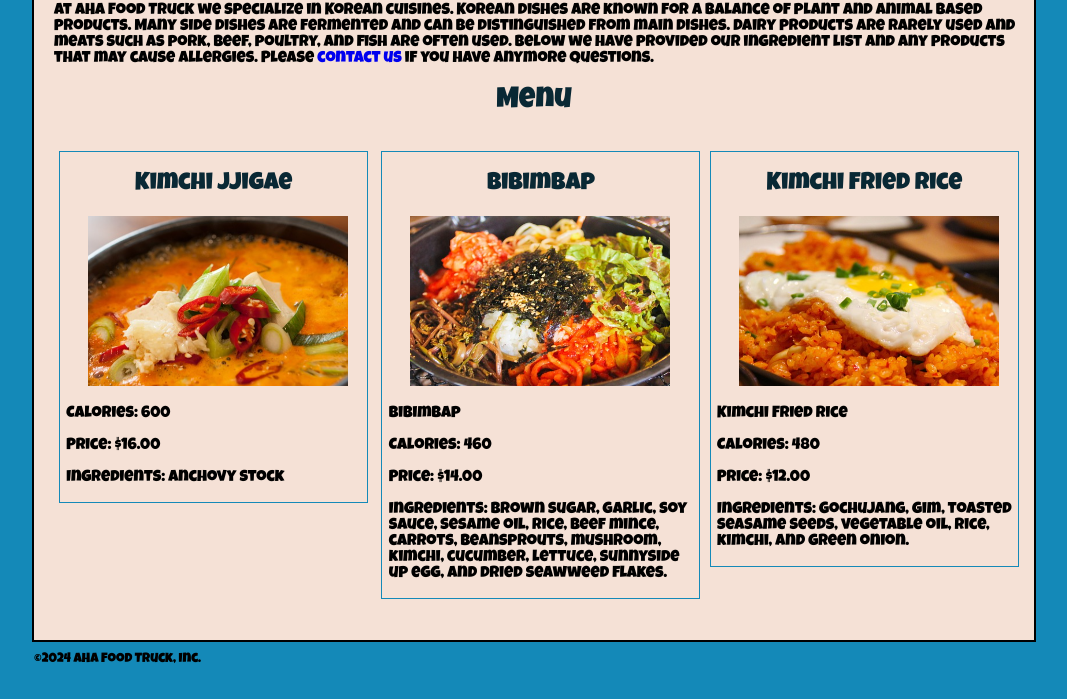
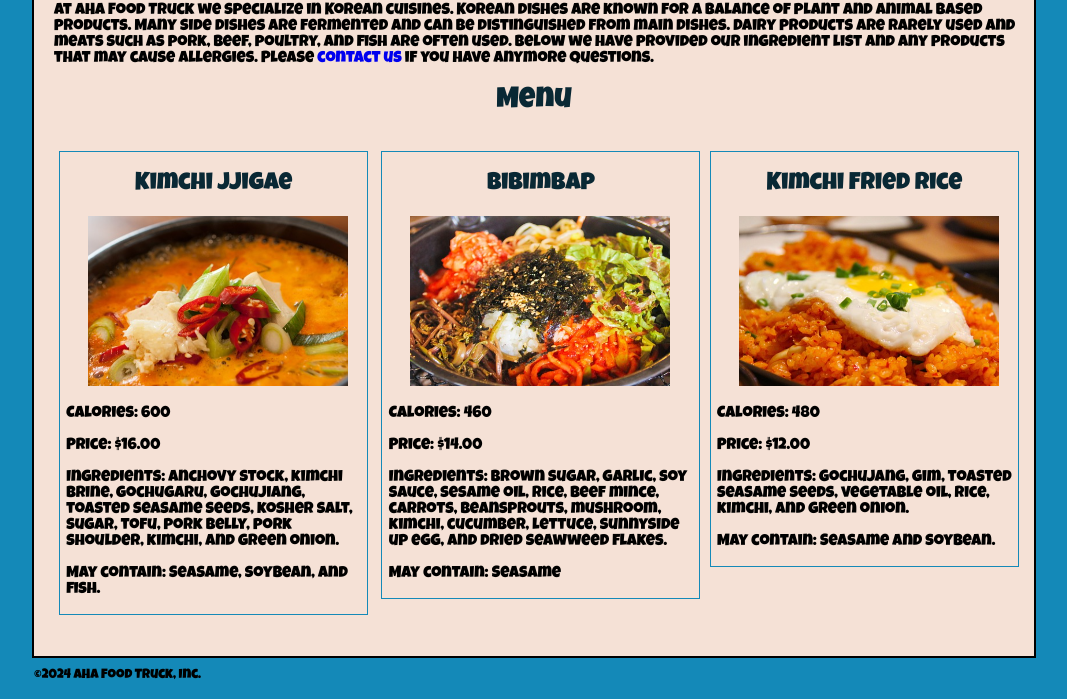
Before and after one commit to AndyyYang/js-final-project, a website: page web/menu.html in a window 1280 px wide. Shown: the part 303-1002 px from the top of the page, without its empty margins (106-1173 px from the left). Drawn offline with Linux system fonts and the light colour scheme.

Commit message:
contains info

```diff
--- a/web/menu.html
+++ b/web/menu.html
@@ -33,21 +33,22 @@
                         <img src="/img/jiigae.jpg" height="170" width="260" alt="Image of Kimchi jiigae">
                         <p>Calories: 600 </p>
                         <p>Price: $16.00</p>
-                        <p>Ingredients: Anchovy stock </p>
+                        <p>Ingredients: Anchovy stock, kimchi brine, gochugaru, gochujiang, toasted seasame seeds, kosher salt, sugar, tofu, pork belly, pork shoulder, kimchi, and green onion. </p>
+                        <p>May contain: Seasame, soybean, and fish. </p>
                     </li>
                     <li><h2>Kimchi Fried Rice</h2>
                         <img src="/img/kim.jpg" height="170" width="260" alt="Image of Kimchi Fried Rice">
-                        <p>Kimchi Fried Rice </p>
                         <p>Calories: 480 </p>
                         <p>Price: $12.00</p>
                         <p>Ingredients: Gochujang, gim, toasted seasame seeds, vegetable oil, rice, kimchi, and green onion.  </p>
+                        <p>May contain: Seasame and soybean.</p>
                     </li>
                     <li><h2>Bibimbap</h2>
                         <img src="/img/bim.jpg" height= "170" width="260" alt="Image of Bibimbap">
-                        <p>Bibimbap </p>
                         <p>Calories: 460 </p>
                         <p>Price: $14.00</p>
                         <p>Ingredients: Brown sugar, garlic, soy sauce, sesame oil, rice, beef mince, carrots, beansprouts, mushroom, kimchi, cucumber, lettuce, sunnyside up egg, and dried seawweed flakes.</p>
+                        <p>May contain: Seasame</p>
                     </li>
                 </ul>
             </section>
```
